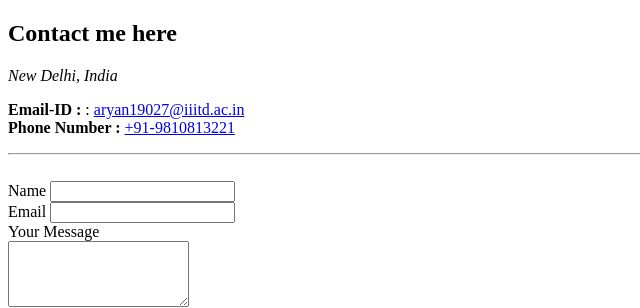
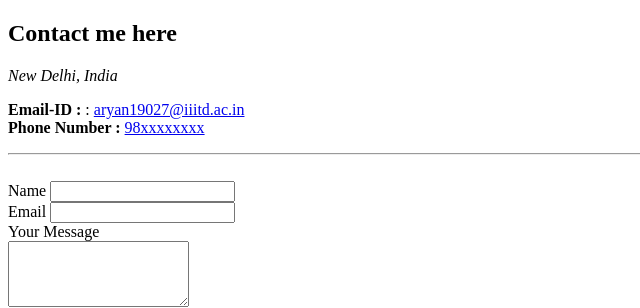
Before and after one commit to aryantemp/CV, a plain HTML site: page Contact.html in a window 1280 px wide. Shown: the top 308 px of the page, 0-640 px from the left. Drawn offline with Linux system fonts and the light colour scheme.

Commit message:
Update Contact.html

```diff
--- a/Contact.html
+++ b/Contact.html
@@ -8,7 +8,7 @@
     <h2>Contact me here</h2>
     <p><em>New Delhi, India</em></p>
     <p> <strong>Email-ID : </strong> : <a href="mailto:aryan19027@iiitd.ac.in">aryan19027@iiitd.ac.in</a> <br>
-      <strong>Phone Number : </strong><a href="tel:(0091)9810813221"> +91-9810813221</a>
+      <strong>Phone Number : </strong><a href="tel:9998289827">98xxxxxxxx</a>
     </p>
     <hr>
     <br>
```
